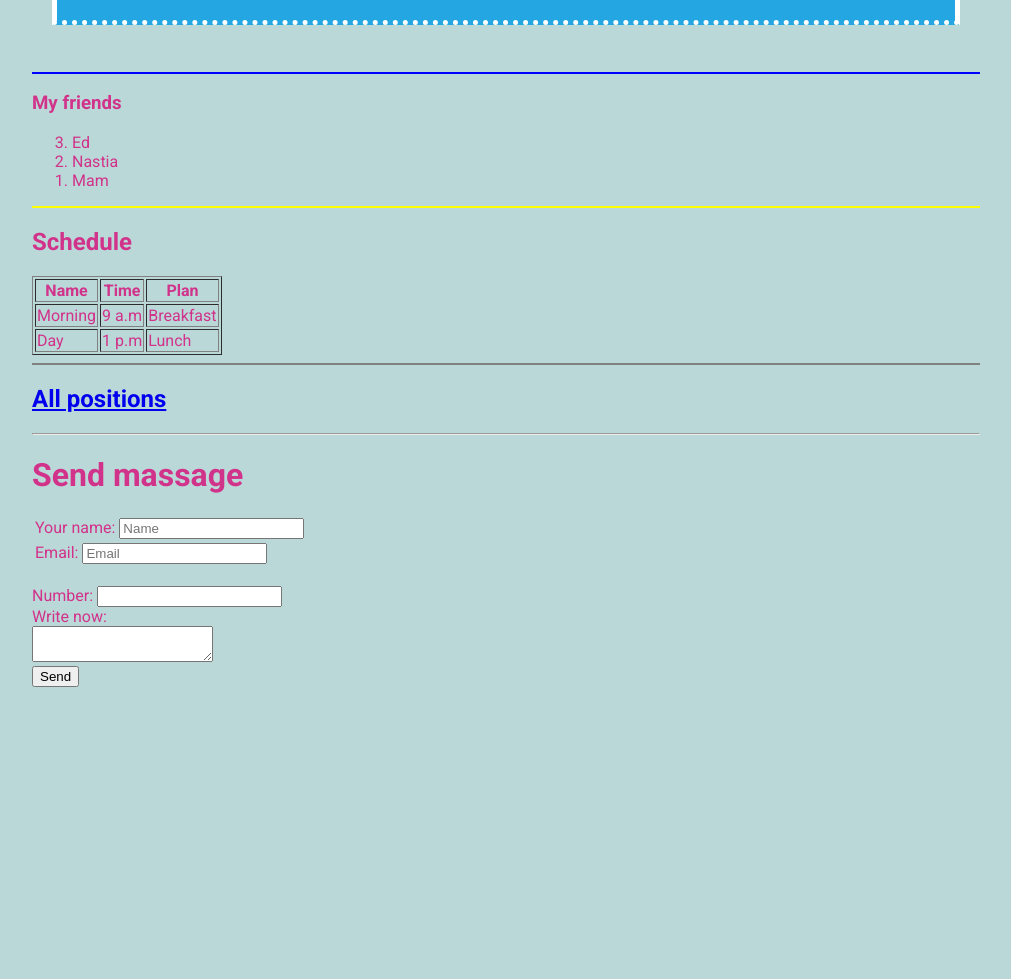
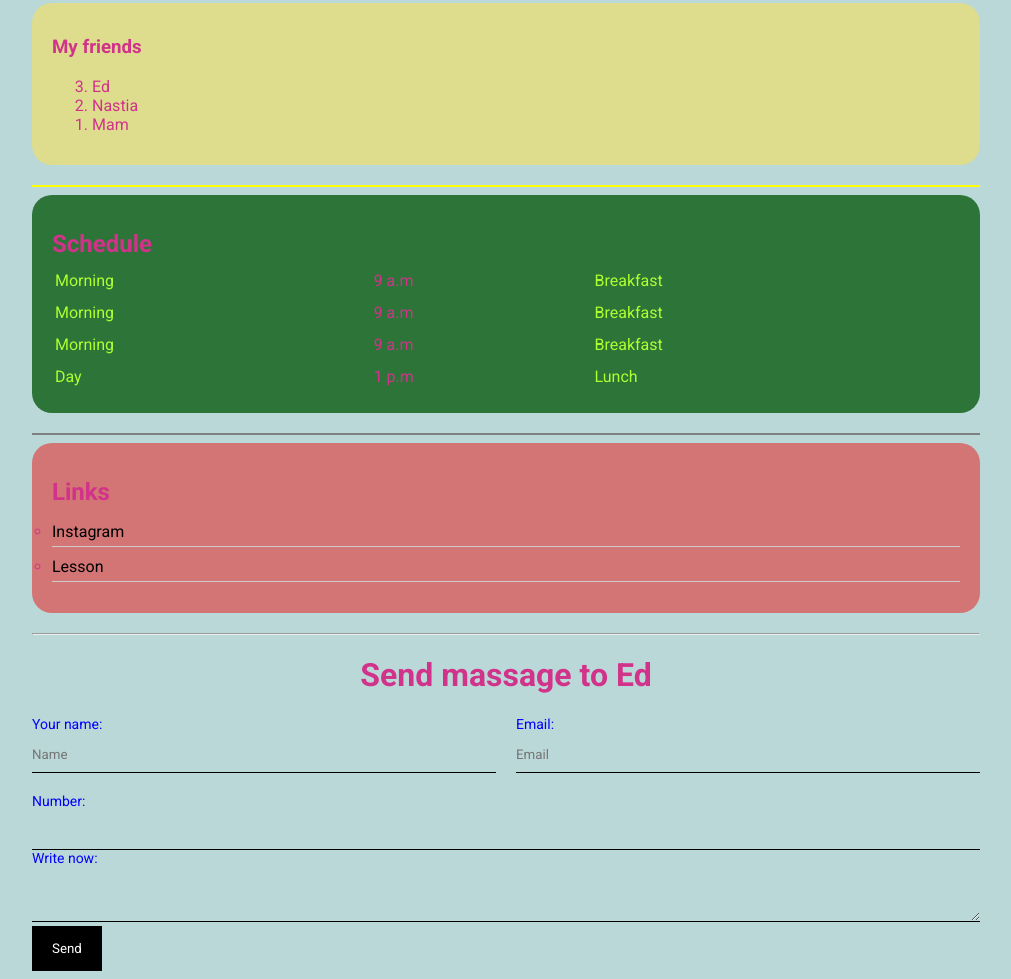
Before and after one commit to AnnMoiseenkova/first-work, a plain HTML site: page index.html in a window 1280 px wide. Shown: the part 723-1702 px from the top of the page, without its empty margins (134-1145 px from the left). Before the commit the page ends 1418 px from the top, so only its background shows below. Drawn offline with Linux system fonts and the light colour scheme.

Commit message:
finishing css

```diff
--- a/index.html
+++ b/index.html
@@ -4,31 +4,33 @@
         <meta charset="UTF-8" />
         <title>Ann`s start</title>
         <link rel="stylesheet" href="styles.css" />
-
-
+        <!-- <meta content="width=device-width, initial-scale=1" name="viewport" /> -->
     </head>
     <body>
         <div class="container">
             <div class="info">
                 <img src="Images/Hourse.jpeg" alt="Hourse" class="hourse"/>
+                <div class="info-text">
                     <h1>Anna Moiseenkova</h1>
                     <p><em>I`m Eduard`s wife</em></p>
                     <p>I like play piano</p>
+                </div>
             </div>
 
             <hr color="green" />
 
             <h2>My social network</h2>
-            <p>
+
             <a href="https://www.instagram.com/nadyadorofeeva/" target="_blank">Instagram</a>
-            </p>
+                |
+            <a href="https://www.instagram.com/nadyadorofeeva/" target="_blank">Instagram</a>
 
             <hr color="red" />
 
             <div class="hobby">
                 <h2>My hobby</h2>
 
-                <ul type="circle">
+                <ul type="circle" class="list">
                     <li>Playing piano</li>
                     <li>Reading</li>
                 </ul>
@@ -38,6 +40,7 @@
 
             <hr color="blue" />
 
+            <div class="card bg-yellow">
                 <h3>My friends</h3>
 
                 <ol reversed>
@@ -45,15 +48,27 @@
                     <li>Nastia</li>
                     <li>Mam</li>
                 </ol>
+            </div>
 
             <hr color="yellow">
 
+            <div class="card bg-green">
                 <h2>Schedule</h2>
-            <table border="1">
-                <tr>
+                <table class="table">
+                    <!-- <tr>
                         <th>Name</th>
                         <th>Time</th>
                         <th>Plan</th>
+                    </tr> -->
+                    <tr>
+                        <td>Morning</td>
+                        <td>9 a.m</td>
+                        <td>Breakfast</td>
+                    </tr>
+                    <tr>
+                        <td>Morning</td>
+                        <td>9 a.m</td>
+                        <td>Breakfast</td>
                     </tr>
                     <tr>
                         <td>Morning</td>
@@ -66,49 +81,66 @@
                         <td>Lunch</td>
                     </tr>
                 </table>
+            </div>
 
                 <hr color="gray"/>
 
-            <h2><a href="second.html">All positions</a></h2>
+            <div class="card bg-red">
+                <h2>Links</h2>
+                <ul class="link-list">
+                    <li>
+                        <a href="https://www.instagram.com/nadyadorofeeva/">Instagram</a>
+                    </li>
+                    <li>
+                        <a href="https://www.youtube.com/watch?v=SpCUuyZZTp8">Lesson</a>
+                    </li>
+                </ul>
+            </div>
 
             <hr />
 
-            <h1>Send massage</h1>
+            <div class="contact">
+                <h1>Send massage to Ed</h1>
 
                 <form action="/">
-                <table>
-                    <tr>
-                        <td>
+                    <div class="row">
+                        <div class="form-group">
                         <label for="name">Your name:</label>
                         <input type="text" id="name" placeholder="Name" />
-                        </td>
-                    </tr>
+                        </div>
 
-                    <tr>
-                        <td>
+                        <div class="form-group">
                             <label for="email">Email:</label>
                             <input type="text" id="email" placeholder="Email" />
-                        </td>
-                    </tr>
-                </table>
+                        </div>
+                    </div>
 
-                <br />
-
+                    <div class="form-group">
                         <label for="number">Number:</label>
                         <input type="number" id="number" />
+                    </div>
 
-                <br />
+                    <div class="form-group">
+                        <label for="text">Write now:</label>
+                    </div>
 
-                <label for="text">Write now:</label>
+                    <div class="form-group">
+                        <textarea id="text"></textarea>
+                    </div>
 
-                <br />
+                    <input type="submit" value="Send" class="btn" />
+                </form>
+            </div>
+            <!-- <div class="border">
+                <div></div>
+                <div></div>
+                <div></div>
+                <div></div>
+            </div> -->
 
-                <textarea id="text"></textarea>
-
-                <br />
-
-                <input type="submit" value="Send" />
-            </form>
+            <div class="position">
+                <div class="box"></div>
+            </div>
         </div>
     </body>
 </html>
--- a/styles.css
+++ b/styles.css
@@ -13,10 +13,43 @@ body {
     font: 16px 'Roboto', sans-serif;
 }
 
+a{
+    color: black;
+    text-decoration: none;
+}
+
+a:hover {
+    text-decoration: underline;
+}
+
+a:active {
+    color: cornflowerblue;
+}
+
+a:visited {
+    color: white;
+}
+
 .hourse {
     width: 200px;
     border-radius: 28px;
     box-shadow: 4px 4px 14px rgba(0, 0, 0, 025);
+}
+
+.info {
+    margin-bottom: 20px;
+    display: flex;
+}
+
+@media (max-width: 700px) {
+    .info {
+        display: block;
+        text-align: center;
+    }
+}
+
+.info-text {
+    margin-left: 20px;
 }
 
 .info p {
@@ -39,4 +72,133 @@ body {
 .container {
     width: 75%;
     margin: auto;
+    padding-top: 30px;
 }
+
+/* .border > div {
+    float: left;
+    background: rebeccapurple;
+    height: 200px;
+    border: 4px solid black;
+    width: 25%;
+    box-sizing: border-box;
+} */
+
+.card {
+    padding: 15px 20px;
+    border-radius: 20px;
+    margin-bottom: 20px;
+}
+
+.bg-yellow {
+    background: #dddd8d;
+}
+.bg-green {
+    background: rgb(45, 116, 57);
+}
+.bg-red {
+    background: rgb(211, 117, 117);
+}
+
+.card h2 {
+    margin-bottom: 10px;
+}
+
+.list {
+    padding: 0 20px;
+}
+
+.list li {
+    color: tomato;
+    margin-bottom: 10px;
+}
+
+.table {
+    width: 100%;
+}
+
+.table td {
+    padding-bottom: 10px;
+}
+
+.table td:nth-child(odd){
+    color: greenyellow;
+}
+
+.link-list {
+    list-style: circle;
+    padding: 0;
+
+}
+
+.link-list li {
+    margin-bottom: 10px;
+    padding-bottom: 5px;
+    border-bottom: 1px solid #ccc;
+}
+
+.contact h1 {
+    text-align: center;
+}
+
+.form-group label {
+    display: block;
+    font-size: 14px;
+    color: blue;
+}
+
+.form-group input, .form-group textarea {
+    width: 100%;
+    box-sizing: border-box;
+    border: none;
+    background: transparent;
+    border-bottom: 1px solid black;
+    color: black;
+    padding: 15px 0 10px;
+    outline: none;
+    font-family: inherit;
+}
+
+.row {
+    display: flex;
+    margin-bottom: 20px;
+}
+
+.row > .form-group{
+    width: 50%;
+    margin-right: 20px;
+}
+
+.row > .form-group:last-child {
+    margin-right: 0;
+}
+
+.btn {
+    background: black;
+    padding: 15px 20px;
+    color: white;
+    border: none;
+    font-family: inherit;
+    cursor: pointer;
+}
+
+.btn:hover {
+    opacity: 0.9;
+}
+
+/* .position {
+    position: relative;
+    border: 4px double black;
+    margin-top: 40px;
+    padding: 20px;
+    height: 300px;
+}
+
+.box{
+    width: 20%;
+    left: 0;
+    top: 0;
+    height: 50px;
+    background: lightcoral;
+    position: fixed;
+} */
```
Also changed, not shown: second.html (deleted, +0 -13 lines). Lines whose indentation alone changed are shown as unchanged.
